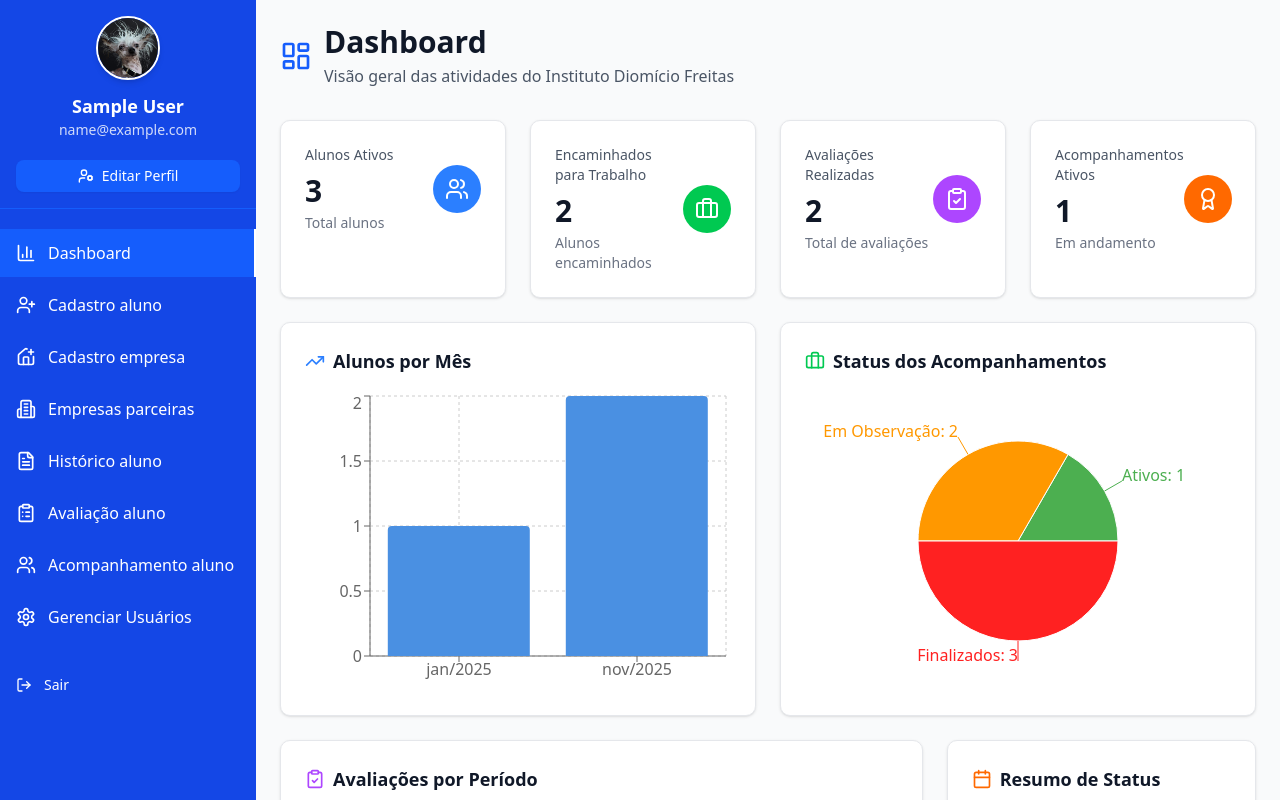
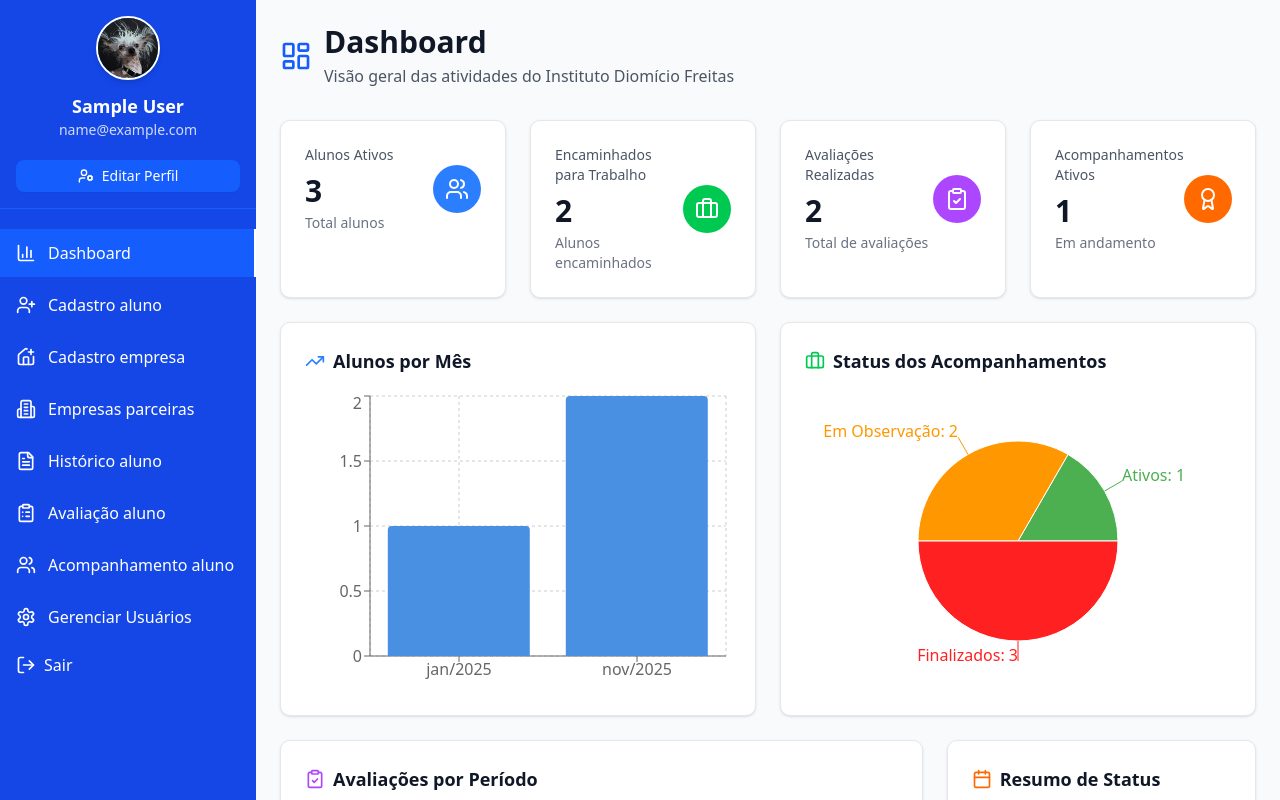
Before and after one commit to pedrovmdp/projetoExtensao_iv, a React (Vite) app in the folder frontend/: page / in a window 1280 px wide. Built offline with nearby package versions, Linux system fonts and the light colour scheme; data requests are answered from the project's data file; sample sign-in values are in the browser's storage.

Commit message:
fix: logout fixed

```diff
--- a/frontend/src/components/LogoutDialog.jsx
+++ b/frontend/src/components/LogoutDialog.jsx
@@ -1,4 +1,3 @@
-// 📁 src/components/LogoutDialog.jsx
 import { useState } from "react";
 import { useDispatch } from "react-redux";
 import { useNavigate } from "react-router-dom";
@@ -16,7 +15,7 @@ import {
 import { Button } from "@/components/ui/button";
 import { LogOut } from "lucide-react";
 
-export default function LogoutDialog() {
+export default function LogoutDialog({ className = "" }) {
   const [open, setOpen] = useState(false);
   const dispatch = useDispatch();
   const navigate = useNavigate();
@@ -31,18 +30,14 @@ export default function LogoutDialog() {
 
   return (
     <Dialog open={open} onOpenChange={setOpen}>
-      {/* 🔹 Botão de sair na sidebar */}
+      {/* 🔹 Botão que abre o dialog */}
       <DialogTrigger asChild>
-        <Button
-          variant="ghost"
-          size="lg"
-          className="flex items-center justify-start w-full rounded-none gap-3 mt-3
-                     text-white hover:text-white focus:text-white active:text-white
-                     hover:bg-blue-600 focus:bg-blue-600 transition-colors cursor-pointer"
+        <button
+          className={`flex items-center gap-2 p-2 text-white hover:bg-blue-600 w-full text-left ${className}`}
         >
-          <LogOut className="w-5 h-5 text-white" />
-          <span className="text-white cursor-pointer">Sair</span>
-        </Button>
+          <LogOut className="w-5 h-5" />
+          <span>Sair</span>
+        </button>
       </DialogTrigger>
 
       {/* 🔹 Modal de confirmação */}
@@ -51,21 +46,16 @@ export default function LogoutDialog() {
           <DialogTitle>Confirmar saída</DialogTitle>
           <DialogDescription>
             Tem certeza que deseja encerrar a sessão?
+            <br />
             Você precisará fazer login novamente para acessar o sistema.
           </DialogDescription>
         </DialogHeader>
 
         <DialogFooter className="flex justify-end gap-3">
-          <Button
-            variant="outline"
-            onClick={() => setOpen(false)}
-          >
+          <Button variant="outline" onClick={() => setOpen(false)}>
             Cancelar
           </Button>
-          <Button
-            variant="destructive"
-            onClick={handleLogout}
-          >
+          <Button variant="destructive" onClick={handleLogout}>
             Sim, sair
           </Button>
         </DialogFooter>
--- a/frontend/src/components/SideBar.jsx
+++ b/frontend/src/components/SideBar.jsx
@@ -11,6 +11,7 @@ import {
   X,
   Building2,
   Settings,
+  LogOut,
 } from "lucide-react";
 import { Button } from "@/components/ui/button";
 import UserProfile from "./UserProfile";
@@ -42,6 +43,8 @@ export default function Sidebar({ isOpen, onClose }) {
     });
   }
 
+  navItems.push({ to: "#", icon: LogOut, label: "Sair" })
+
   return (
     <>
       {/* 🔹 Overlay (somente em mobile) */}
@@ -54,8 +57,7 @@ export default function Sidebar({ isOpen, onClose }) {
 
       {/* 🔹 Container da Sidebar */}
       <div
-        className={`fixed lg:static inset-y-0 left-0 z-50 w-64 bg-blue-700 transform transition-transform duration-300 ease-in-out ${
-          isOpen ? "translate-x-0" : "-translate-x-full lg:translate-x-0"
+        className={`fixed lg:static inset-y-0 left-0 z-50 w-64 bg-blue-700 transform transition-transform duration-300 ease-in-out ${isOpen ? "translate-x-0" : "-translate-x-full lg:translate-x-0"
           }`}
       >
         {/* 🔹 Cabeçalho (mobile) */}
@@ -75,7 +77,11 @@ export default function Sidebar({ isOpen, onClose }) {
 
         {/* 🔹 Navegação */}
         <nav className="mt-5 flex flex-col gap-1">
-          {navItems.map((item) => (
+          {navItems.map((item) => {
+            if (item.label === "Sair") {
+              return <LogoutDialog key="logout" className="cursor-pointer pl-4"/>; // ✅ apenas renderiza o componente
+            }
+            return (
               <NavItem
                 key={item.to}
                 to={item.to}
@@ -85,12 +91,8 @@ export default function Sidebar({ isOpen, onClose }) {
               >
                 {item.label}
               </NavItem>
-          ))}
-
-          {/* 🔹 Logout (com confirmação) */}
-          <div className="mt-2">
-            <LogoutDialog />
-          </div>
+            );
+          })}
         </nav>
       </div>
     </>
```
Also changed, not shown: frontend/src/components/AdminRoute.jsx (line endings or trailing spaces). Lines whose indentation alone changed are shown as unchanged.
